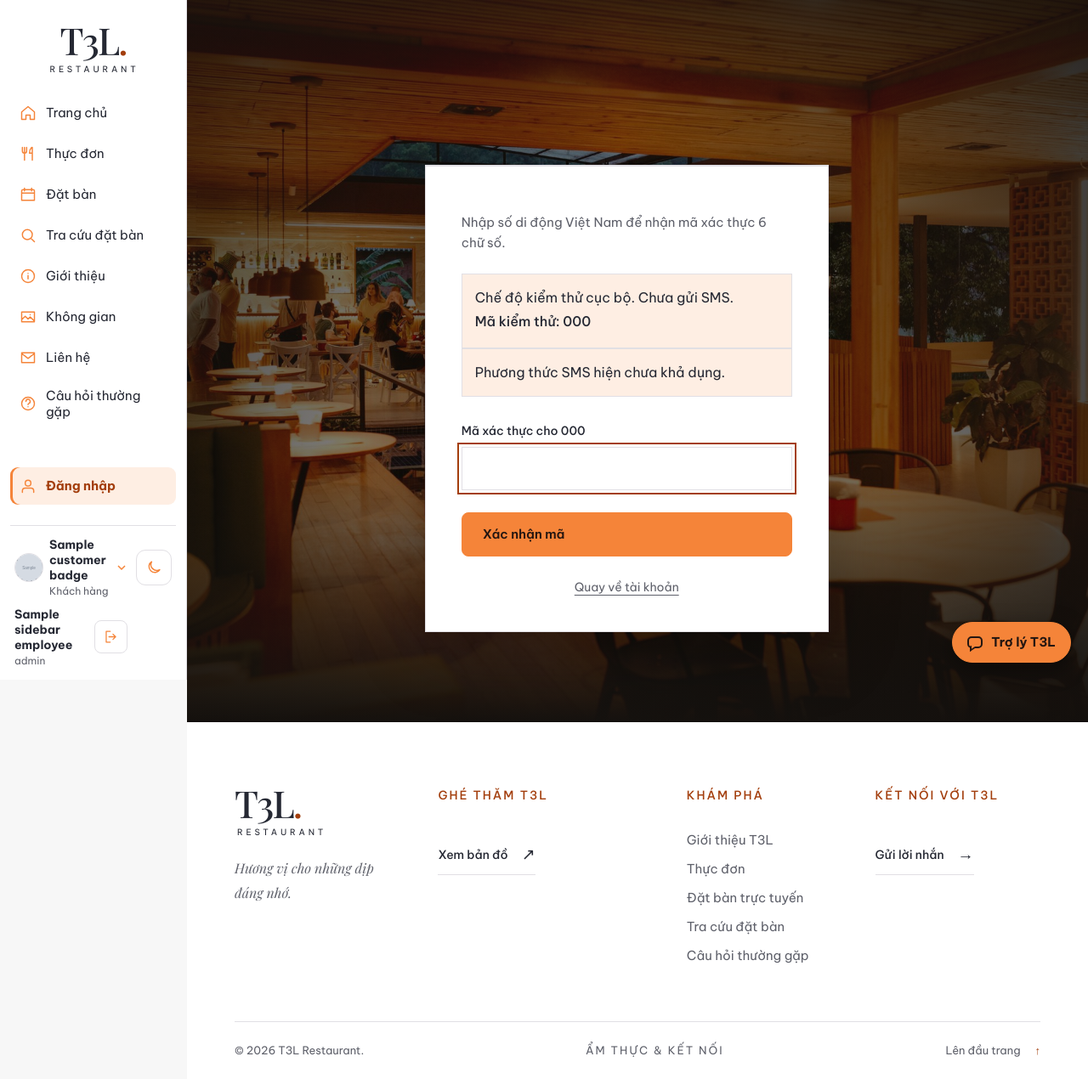
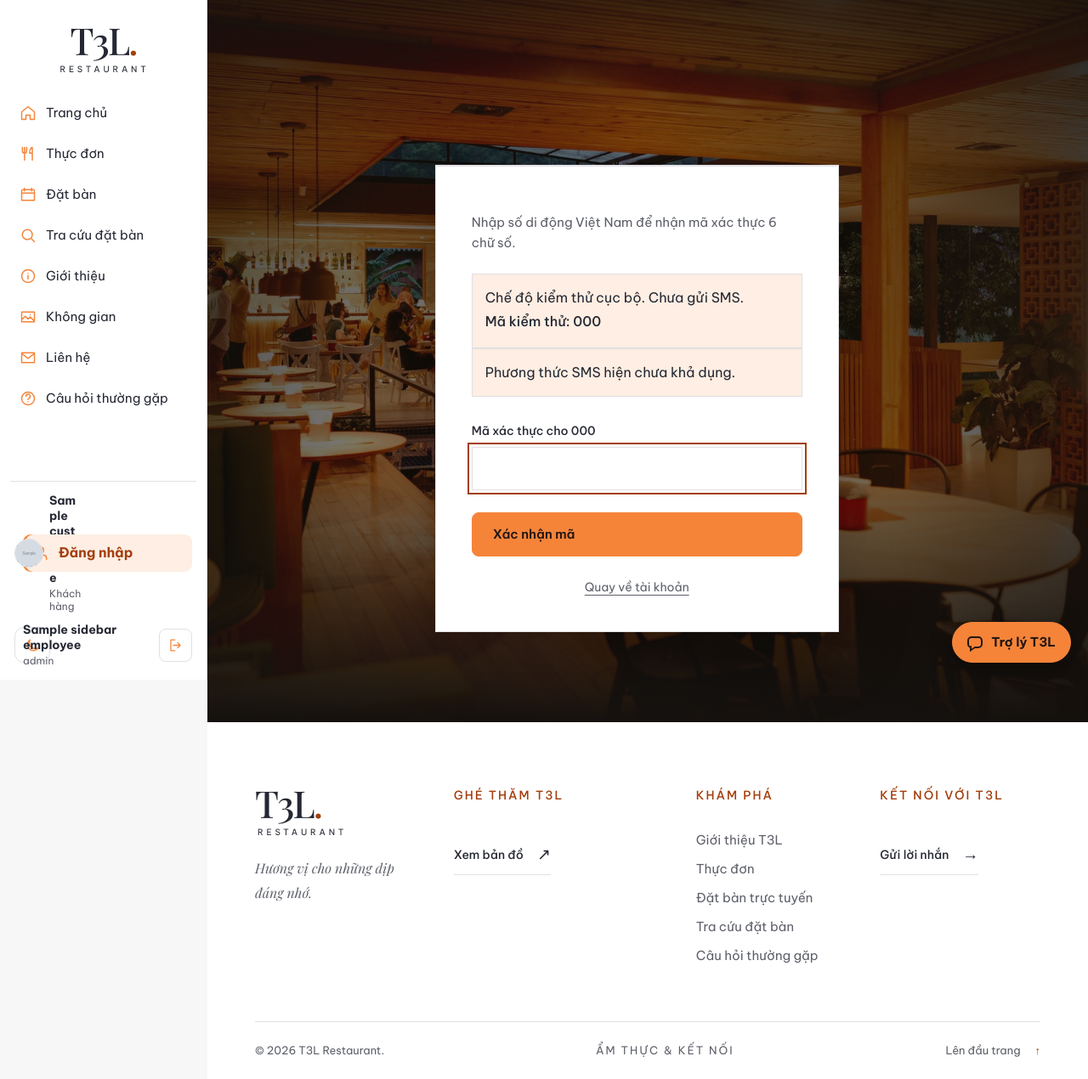
Before and after one commit to zzthantrongthangzz/t3l-restaurant-web, a Spring app: page /auth/sms in a window 1280 px wide. Shown: the whole page at 85% size. Run offline with Thymeleaf, Linux system fonts and the light colour scheme; the template is opened without the code that fills it: most values are stand-ins (such as "Sample title", 1, 10 or a date in 2020); grey boxes marked "Sample" are stand-in pictures; data that the repository does not hold is empty; database files in the repository are not loaded.

Commit message:
fix(ui): widen the sidebar and align guest sign-in

```diff
--- a/src/main/resources/static/css/restaurant-sidebar.css
+++ b/src/main/resources/static/css/restaurant-sidebar.css
@@ -2,7 +2,8 @@
 .restaurant-nav-icon { inline-size: 20px; block-size: 20px; flex: 0 0 20px; }
 .restaurant-sidebar-actions { display: flex; align-items: center; gap: 8px; }
 .restaurant-sidebar .home-nav > a,
-.restaurant-sidebar .home-nav .logout-link {
+.restaurant-sidebar .home-nav .logout-link,
+.restaurant-sidebar-actions .restaurant-login-link {
   display: flex;
   align-items: center;
   gap: 11px;
@@ -20,7 +21,7 @@
 .restaurant-sidebar .home-nav > a[aria-current="page"] { font-weight: 700; }
 
 @media (min-width: 1101px) {
-  body.home:has(> .restaurant-sidebar) { --restaurant-sidebar-width: 220px; padding-inline-start: var(--restaurant-sidebar-width); }
+  body.home:has(> .restaurant-sidebar) { --restaurant-sidebar-width: 244px; padding-inline-start: var(--restaurant-sidebar-width); }
   .home > .home-header.restaurant-sidebar,
   .home.menu-page > .home-header.restaurant-sidebar,
   .home.table-plan-page > .home-header.restaurant-sidebar {
@@ -49,9 +50,9 @@
     overflow-y: auto;
     scrollbar-width: thin;
   }
-  .restaurant-sidebar .home-nav > .restaurant-login-link { margin-top: auto; }
   .restaurant-sidebar .home-nav > a:focus-visible,
-  .restaurant-sidebar .home-nav .logout-link:focus-visible { outline-offset: -2px; }
+  .restaurant-sidebar .home-nav .logout-link:focus-visible,
+  .restaurant-sidebar-actions .restaurant-login-link:focus-visible { outline-offset: -2px; }
   .restaurant-sidebar-actions {
     margin-top: auto;
     justify-content: space-between;
@@ -104,6 +105,11 @@
   .restaurant-sidebar .home-brand-name { font-size: .52rem; letter-spacing: 2.2px; }
 }
 
+@media (max-width: 420px) {
+  .restaurant-sidebar-actions .restaurant-login-link { width: 42px; justify-content: center; padding: 0; }
+  .restaurant-sidebar-actions .restaurant-login-link span { display: none; }
+}
+
 .sidebar-account-label { display: grid; gap: 2px; min-width: 0; color: var(--text); text-align: left; line-height: 1.3; }
 .sidebar-account-label strong { font-size: .875rem; overflow-wrap: anywhere; }
 .sidebar-account-label small { color: var(--text-muted); font-size: .75rem; }
@@ -123,7 +129,7 @@
 @media (min-width: 1101px) {
   .restaurant-sidebar .restaurant-mobile-account { display: none; }
   .restaurant-sidebar-actions { display: grid; justify-content: stretch; gap: 10px; }
-  .restaurant-sidebar-actions:has(.customer-menu) {
+  .restaurant-sidebar-actions:has(.customer-menu, .restaurant-login-link) {
     position: relative;
     grid-template-columns: minmax(0, 1fr) auto;
   }
@@ -139,7 +145,7 @@
   .staff-header .staff-user .sidebar-employee { width: 100%; }
 }
 
-.restaurant-sidebar .home-nav > .restaurant-login-link,
+.restaurant-sidebar-actions .restaurant-login-link,
 .restaurant-sidebar .home-nav > a[aria-current="page"] {
   background: var(--accent-wash);
   color: var(--accent-text);
--- a/src/main/resources/templates/web/fragments/restaurant-shell.html
+++ b/src/main/resources/templates/web/fragments/restaurant-shell.html
@@ -20,15 +20,17 @@
         <a th:href="@{/faq}" th:attr="aria-current=${activePage == 'faq' ? 'page' : null}"><svg th:replace="~{web/fragments/restaurant-shell :: icon('help')}"></svg>Câu hỏi thường gặp</a>
         <a sec:authorize="hasRole('ADMIN')" th:href="@{/admin/dashboard}"><svg th:replace="~{web/fragments/restaurant-shell :: icon('work')}"></svg>Quản trị</a>
         <a sec:authorize="hasRole('STAFF')" th:href="@{/staff/dashboard}"><svg th:replace="~{web/fragments/restaurant-shell :: icon('work')}"></svg>Vận hành</a>
-        <a sec:authorize="isAnonymous()" class="restaurant-login-link" data-header-login
-           th:href="${loginReturnTo == null} ? @{/login} : @{/login(returnTo=${loginReturnTo})}"
-           th:attr="aria-current=${activePage == 'login' ? 'page' : null}"><svg th:replace="~{web/fragments/restaurant-shell :: icon('account')}"></svg>Đăng nhập</a>
         <div class="restaurant-mobile-account" th:if="${sidebarEmployee != null}">
           <div th:replace="~{account/fragments/sidebar :: employee}"></div>
         </div>
       </nav>
       <div class="restaurant-sidebar-actions">
         <details th:replace="~{account/fragments/navigation :: dropdown}"></details>
+        <a sec:authorize="isAnonymous()" class="restaurant-login-link" data-header-login aria-label="Đăng nhập"
+           th:href="${loginReturnTo == null} ? @{/login} : @{/login(returnTo=${loginReturnTo})}"
+           th:attr="aria-current=${activePage == 'login' ? 'page' : null}">
+          <svg th:replace="~{web/fragments/restaurant-shell :: icon('account')}"></svg><span>Đăng nhập</span>
+        </a>
         <button th:replace="~{web/fragments/theme :: toggle}"></button>
         <div th:replace="~{account/fragments/sidebar :: employee}"></div>
       </div>
--- a/src/main/resources/templates/web/fragments/theme.html
+++ b/src/main/resources/templates/web/fragments/theme.html
@@ -4,7 +4,7 @@
   <th:block th:fragment="assets">
     <link rel="stylesheet" th:href="@{/css/theme.css(v=account-menu)}" />
     <link rel="stylesheet" th:href="@{/css/customer-menu.css(v=account-menu)}" />
-    <link rel="stylesheet" th:href="@{/css/restaurant-sidebar.css(v=account-menu)}" />
+    <link rel="stylesheet" th:href="@{/css/restaurant-sidebar.css(v=sidebar-login)}" />
     <script th:src="@{/js/theme.js(v=versionb)}"></script>
   </th:block>
 </head>
```
